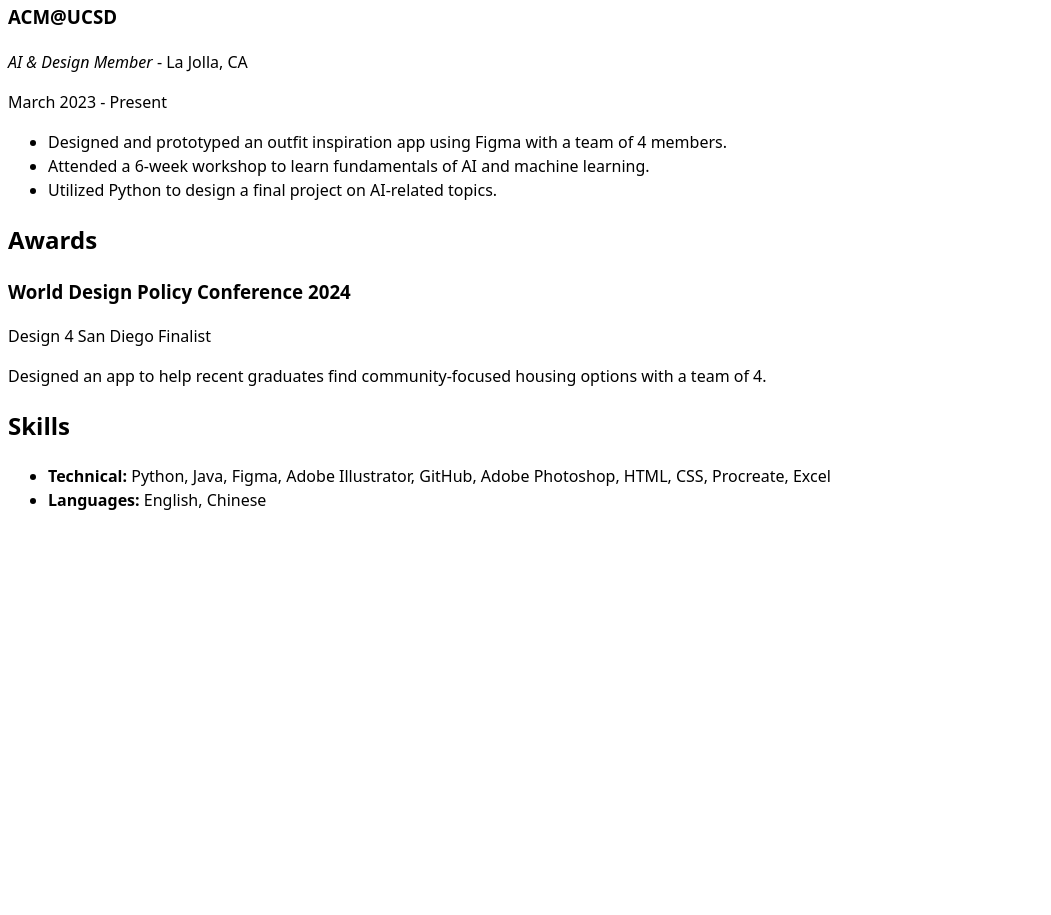
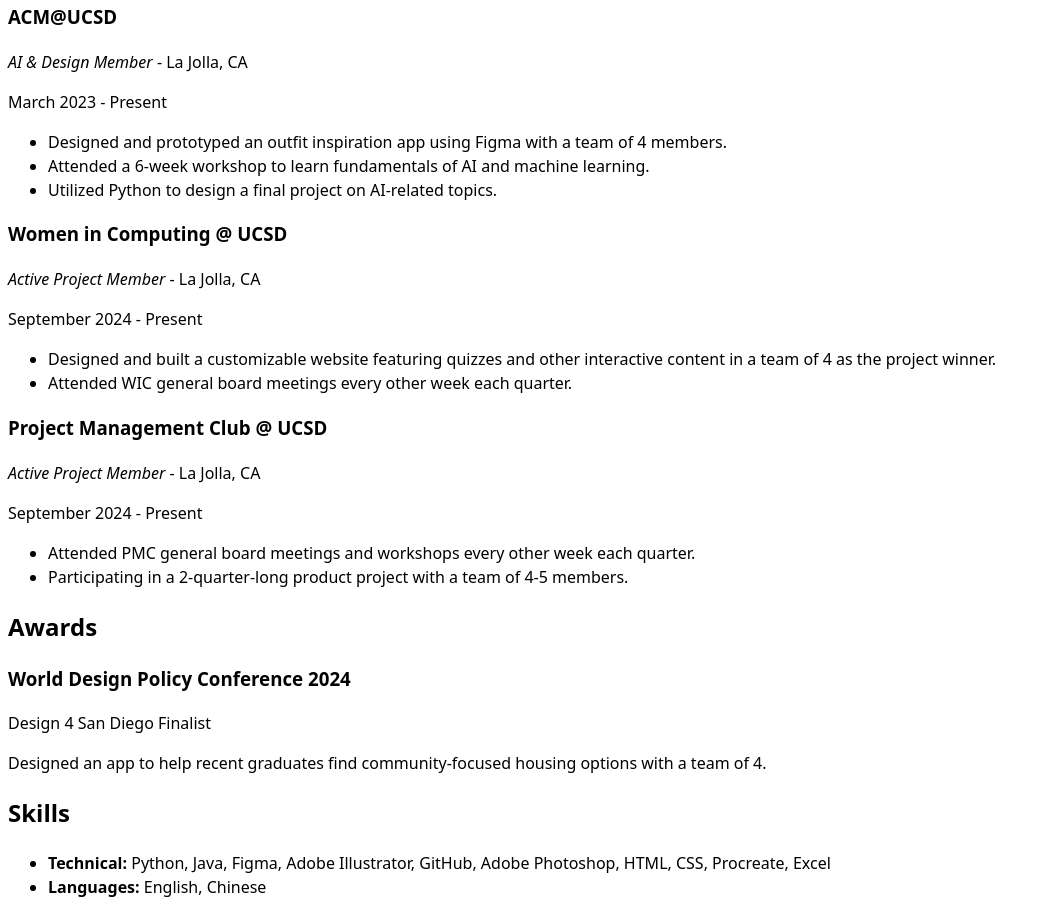
Before and after one commit to stephluooo/portfolio, a plain HTML site: page resume/index.html in a window 1280 px wide. Shown: the part 1204-2119 px from the top of the page, without its empty margins (0-1051 px from the left). Before the commit the page ends 1732 px from the top, so only its background shows below. Drawn offline with Linux system fonts and the light colour scheme.

Commit message:
Update index.html

```diff
--- a/resume/index.html
+++ b/resume/index.html
@@ -11,7 +11,7 @@
         <a href="../index.html">Home</a>
         <a href="../projects/index.html">Projects</a>
         <a href="../contact/index.html">Contact</a>
-        <a href="../index.html">Resume</a>
+        <a href="./index.html">Resume</a>
         <a href="https://github.com/stephluooo" target="_blank">GitHub Profile</a>
     </nav>
 
@@ -84,6 +84,24 @@
                 <li>Utilized Python to design a final project on AI-related topics.</li>
             </ul>
         </article>
+        <article>
+            <h3>Women in Computing @ UCSD</h3>
+            <p><em>Active Project Member</em> - La Jolla, CA</p>
+            <time datetime="2024-09">September 2024</time> - Present
+            <ul>
+                <li>Designed and built a customizable website featuring quizzes and other interactive content in a team of 4 as the project winner.</li>
+                <li>Attended WIC general board meetings every other week each quarter.</li>
+            </ul>
+        </article>
+        <article>
+            <h3>Project Management Club @ UCSD</h3>
+            <p><em>Active Project Member</em> - La Jolla, CA</p>
+            <time datetime="2024-09">September 2024</time> - Present
+            <ul>
+                <li>Attended PMC general board meetings and workshops every other week each quarter.</li>
+                <li>Participating in a 2-quarter-long product project with a team of 4-5 members.</li>
+            </ul>
+        </article>
     </section>
 
     <section>
```
